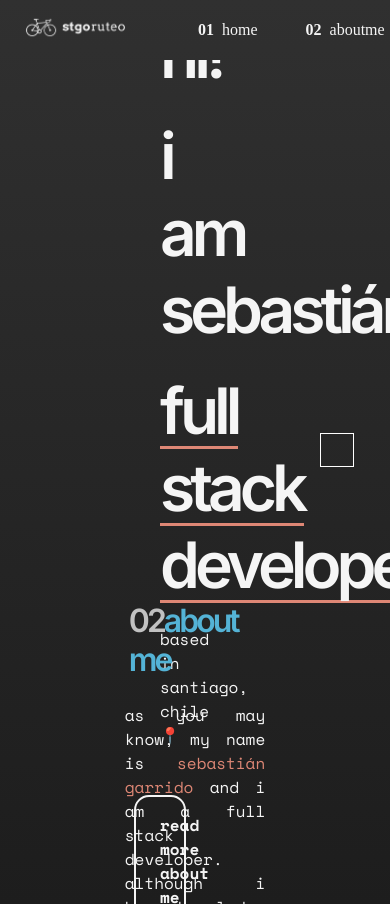
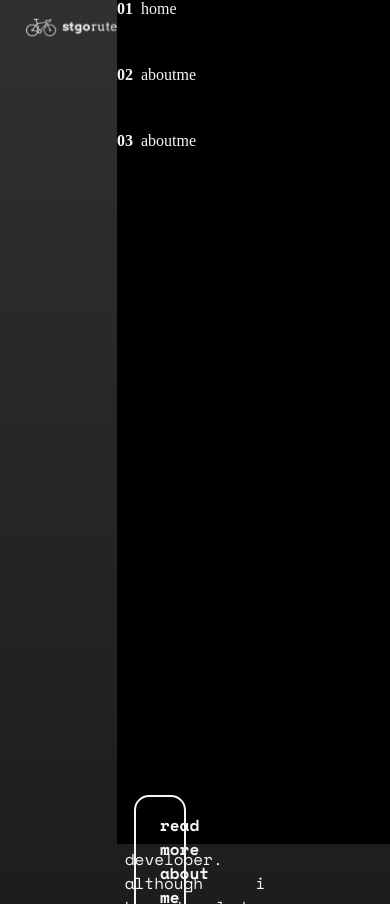
Before and after one commit to sebgarridor/portfolio, a website: page index.html in a window 390 px wide. Drawn offline with nearby package versions, Linux system fonts and the light colour scheme.

Commit message:
creating button to close/open mobile nav

```diff
--- a/css/_navbar.scss
+++ b/css/_navbar.scss
@@ -13,6 +13,9 @@
         list-style: none;
         padding: 0;
         margin: 0;
+        background: black;
+        backdrop-filter: blur(1rem);
+
 
         a {
             text-decoration: none;
@@ -25,3 +28,14 @@
         }
     }
 }
+
+@media (max-width: 35em) {
+    .primary-navigation {
+        gap: 3em;
+        position: fixed;
+        inset: 0 0 0 30%;
+        flex-direction: column;
+        padding: min(30vh, 10rem) 2rem;
+
+    }
+}
--- a/index.html
+++ b/index.html
@@ -16,6 +16,9 @@
       <div>
         <img src="/assets/stgoruteo4-removebg-preview.png" width="150px" alt="">
       </div>
+
+      <button aria-controls="primary-navigation" aria-expanded="false"><span class="sr-only">Menu</span></button>
+
       <nav>
       <ul id="primary-navigation" class="primary-navigation flex">
         <li class="active">
```
Also changed, not shown: css/main.css, 1 other file.
